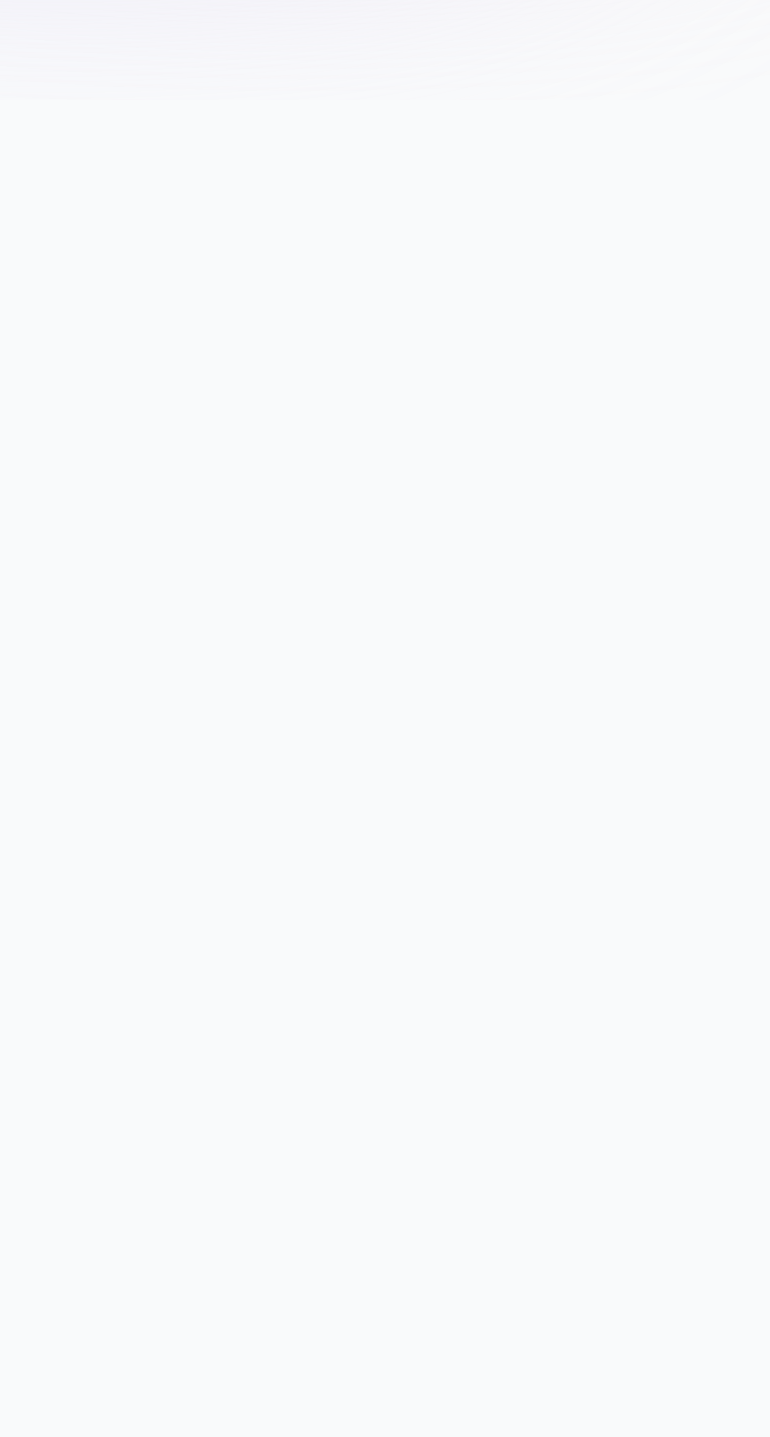
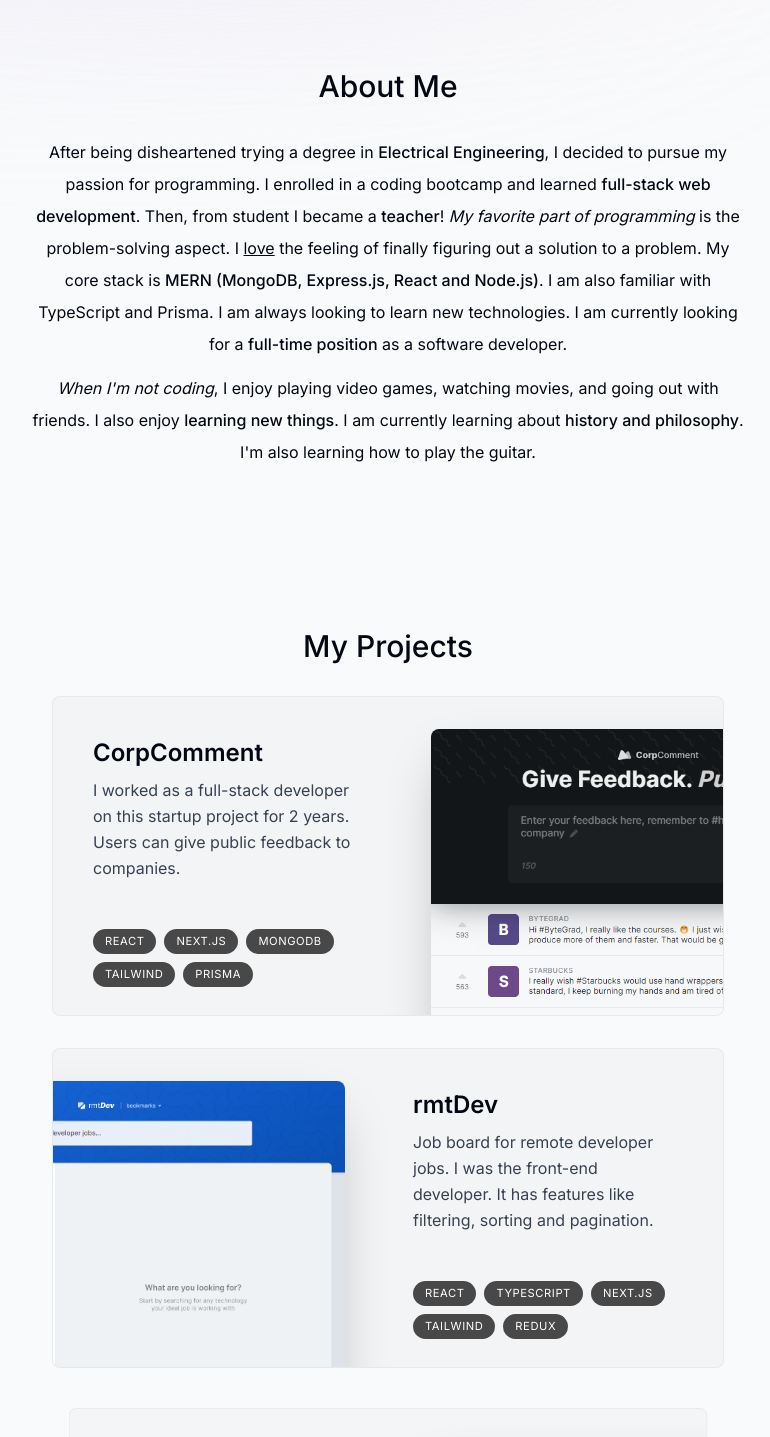
Before and after one commit to D-Kunrath/portfolio-website, a Next.js app: page / in a window 1280 px wide. Shown: the part 700-2137 px from the top of the page, without its empty margins (252-1022 px from the left). Before the commit the page ends 800 px from the top, so only its background shows below. Built offline with nearby package versions, Linux system fonts and the light colour scheme.

Commit message:
feat: projects section

```diff
--- a/app/page.tsx
+++ b/app/page.tsx
@@ -1,4 +1,6 @@
+import About from "@/components/about";
 import Intro from "@/components/intro";
+import Projects from "@/components/projects";
 import SectionDivider from "@/components/section-divider";
 
 export default function Home() {
@@ -6,6 +8,8 @@
     <main className="flex flex-col items-center px-4">
       <Intro />
       <SectionDivider />
+      <About />
+      <Projects />
     </main>
   )
 }
--- /dev/null
+++ b/components/about.tsx
@@ -0,0 +1,43 @@
+"use client";
+
+import React from "react";
+import SectionHeading from "./section-heading";
+import { motion } from 'framer-motion';
+
+export default function About() {
+  return (
+    <motion.section
+      className="mb-28 max-w-[45rem] text-center leading-8 sm:mb-40"
+      initial={{ opacity: 0, y: 100 }}
+      animate={{ opacity: 1, y: 0 }}
+      transition={{ delay: 0.176 }}
+    >
+      <SectionHeading>About me</SectionHeading>
+      <p className="mb-3">
+        After being disheartened trying a degree in{" "}
+        <span className="font-medium">Electrical Engineering</span>, I decided
+        to pursue my passion for programming. I enrolled in a coding bootcamp
+        and learned{" "}
+        <span className="font-medium">full-stack web development</span>. Then,
+        from student I became a <span className="font-medium">teacher</span>!{" "}
+        <span className="italic">My favorite part of programming</span> is the
+        problem-solving aspect. I <span className="underline">love</span> the
+        feeling of finally figuring out a solution to a problem. My core stack
+        is <span className="font-medium"> MERN (MongoDB, Express.js, React and Node.js)
+        </span>. I am also familiar with TypeScript and Prisma. I am always looking to
+        learn new technologies. I am currently looking for a{" "}
+        <span className="font-medium">full-time position</span> as a software
+        developer.
+      </p>
+
+      <p>
+        <span className="italic">When I'm not coding</span>, I enjoy playing
+        video games, watching movies, and going out with friends. I also enjoy{" "}
+        <span className="font-medium">learning new things</span>. I am currently
+        learning about{" "}
+        <span className="font-medium">history and philosophy</span>. I'm also
+        learning how to play the guitar.
+      </p>
+    </motion.section>
+  );
+}
--- a/components/intro.tsx
+++ b/components/intro.tsx
@@ -45,7 +45,7 @@
           </motion.span>
         </div>
       </div>
-      <motion.p
+      <motion.h1
         className="mb-10 mt-4 px-4 text-2xl font-medium !leading-[1.5] sm:text-4xl"
         initial={{ opacity: 0, y: 100 }}
         animate={{ opacity: 1, y: 0 }}
@@ -54,8 +54,8 @@
         <span className="font-bold">full-stack developer</span> with{" "}
         <span className="font-bold">2 years</span> of experience. I enjoy
         building <span className="italic">sites & apps</span>. My focus is{" "}
-        <span className="underline">React (Next.js)</span>.
-      </motion.p>
+        <span className="underline">React</span>.
+      </motion.h1>
       <motion.div
         className='flex flex-col sm:flex-row justify-center gap-2 px-4 text-lg font-medium'
         initial={{ opacity: 0, y: 100 }}
--- /dev/null
+++ b/components/project.tsx
@@ -0,0 +1,76 @@
+"use client";
+
+import { useRef } from 'react';
+import Image from 'next/image';
+import { motion, useScroll, useTransform } from 'framer-motion';
+
+import { projectsData } from '@/lib/data';
+
+type ProjectProps = typeof projectsData[number];
+
+export default function Project ({ title, description, tags, imageUrl }: ProjectProps) {
+  const ref = useRef<HTMLDivElement>(null);
+  const { scrollYProgress } = useScroll({
+    target: ref,
+    offset: ['0 1', '1.33 1']
+  })
+
+  const scaleProgress = useTransform(scrollYProgress, [0, 1], [0.8, 1]);
+  const opacityProgress = useTransform(scrollYProgress, [0, 1], [0.6, 1]);
+
+  return (
+    <motion.div
+      ref={ref}
+      style={{
+        scale: scaleProgress,
+        opacity: opacityProgress
+      }}
+      className='group mb-3 sm:mb-8 last:mb-0'
+    >
+      <section
+        className='
+          relative bg-gray-100 max-w-[42rem] border border-black/5
+          overflow-hidden rounded-lg
+          sm:pr-8 sm:h-[20rem]
+          group-even:pl-8
+          hover:bg-gray-200 transition
+        '
+      >
+        <div
+          className='
+            pt-4 pb-7 px-5 flex flex-col h-full
+            sm:pl-10 sm:pr-2 sm:pt-10 sm:max-w-[50%]
+            group-even:ml-[18rem]
+          '
+        >
+          <h3 className='text-2xl font-semibold'>{title}</h3>
+          <p className='mt-2 leading-relaxed text-gray-700'>{description}</p>
+          <ul className='flex flex-wrap mt-4 gap-2 sm:mt-auto'>
+            {tags.map((tag, i) => (
+              <li
+                key={i}
+                className='
+                  bg-black/[0.7] px-3 py-1 text-[0.7rem] uppercase tracking-wider text-white rounded-full
+                '
+              >
+                {tag}
+              </li>
+            ))}
+          </ul>
+        </div>
+        <Image
+          src={imageUrl}
+          alt={`Project ${title}`}
+          quality={95}
+          className='
+            absolute top-8 -right-40 w-[28.25rem] shadow-2xl rounded-t-lg
+            group-even:-right-[initial] group-even:-left-40
+            group-hover:-translate-x-3 group-hover:-translate-y-3 group-hover:-rotate-2 group-hover:scale-[1.04]
+            group-even:group-hover:translate-x-3 group-even:group-hover:translate-y-3 group-even:group-hover:rotate-2 group-even:group-hover:scale-[1.04]
+          '
+        />
+
+      </section>
+    </motion.div>
+  )
+}
--- /dev/null
+++ b/components/projects.tsx
@@ -0,0 +1,19 @@
+import React from 'react';
+import SectionHeading from './section-heading';
+import { projectsData } from '@/lib/data';
+import Project from './project';
+
+export default function Projects() {
+  return (
+    <section>
+      <SectionHeading>My projects</SectionHeading>
+      <div>
+        {projectsData.map((project, i) => (
+          <React.Fragment key={i}>
+            <Project {...project} />
+          </React.Fragment>
+        ))}
+      </div>
+    </section>
+  )
+}
--- /dev/null
+++ b/components/section-heading.tsx
@@ -0,0 +1,11 @@
+import React from 'react'
+
+type SectionHeadingProps = {
+  children: React.ReactNode
+}
+
+export default function SectionHeading({ children }: SectionHeadingProps) {
+  return (
+    <h2 className="text-3xl font-medium capitalize mb-8 text-center">{children}</h2>
+  )
+}
```
